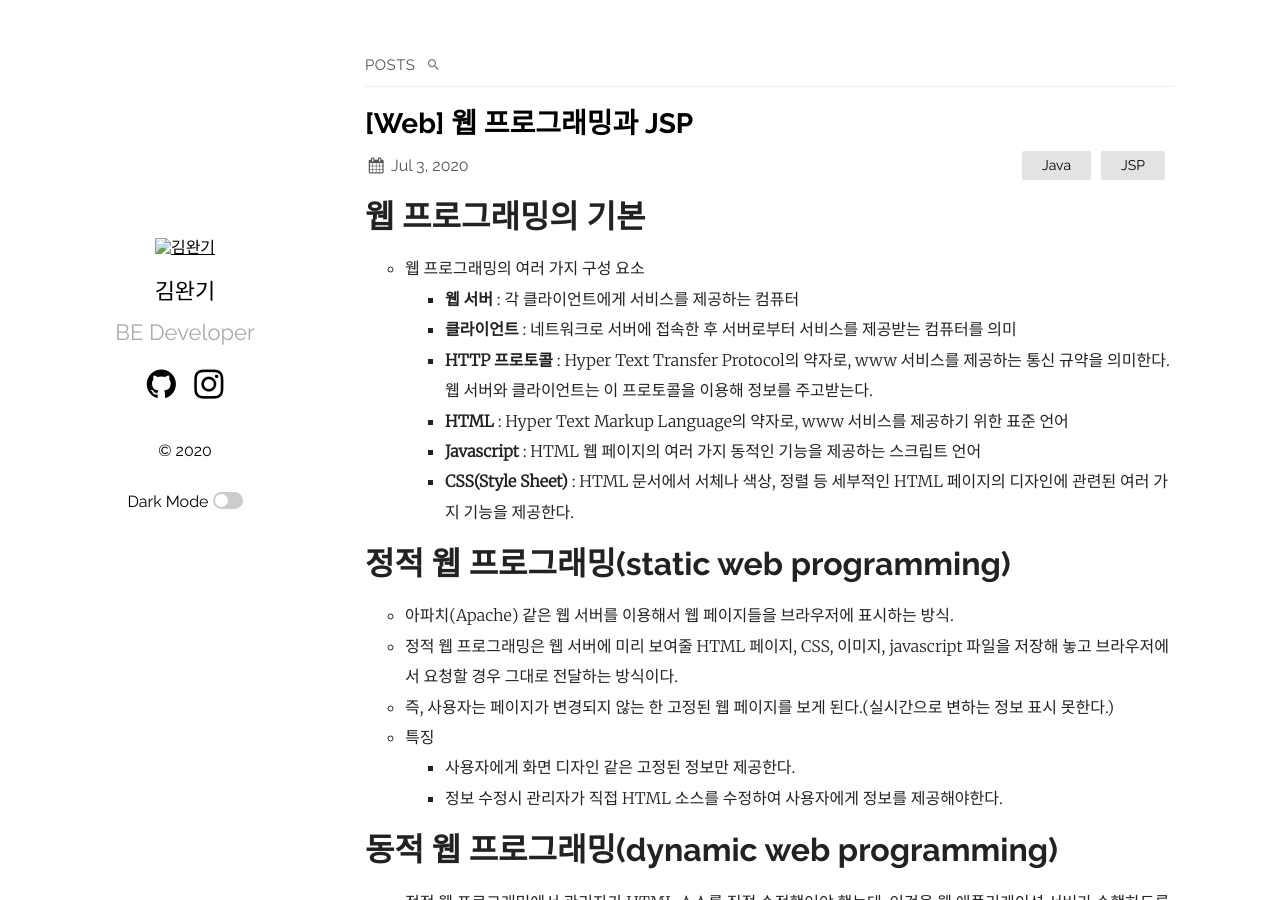
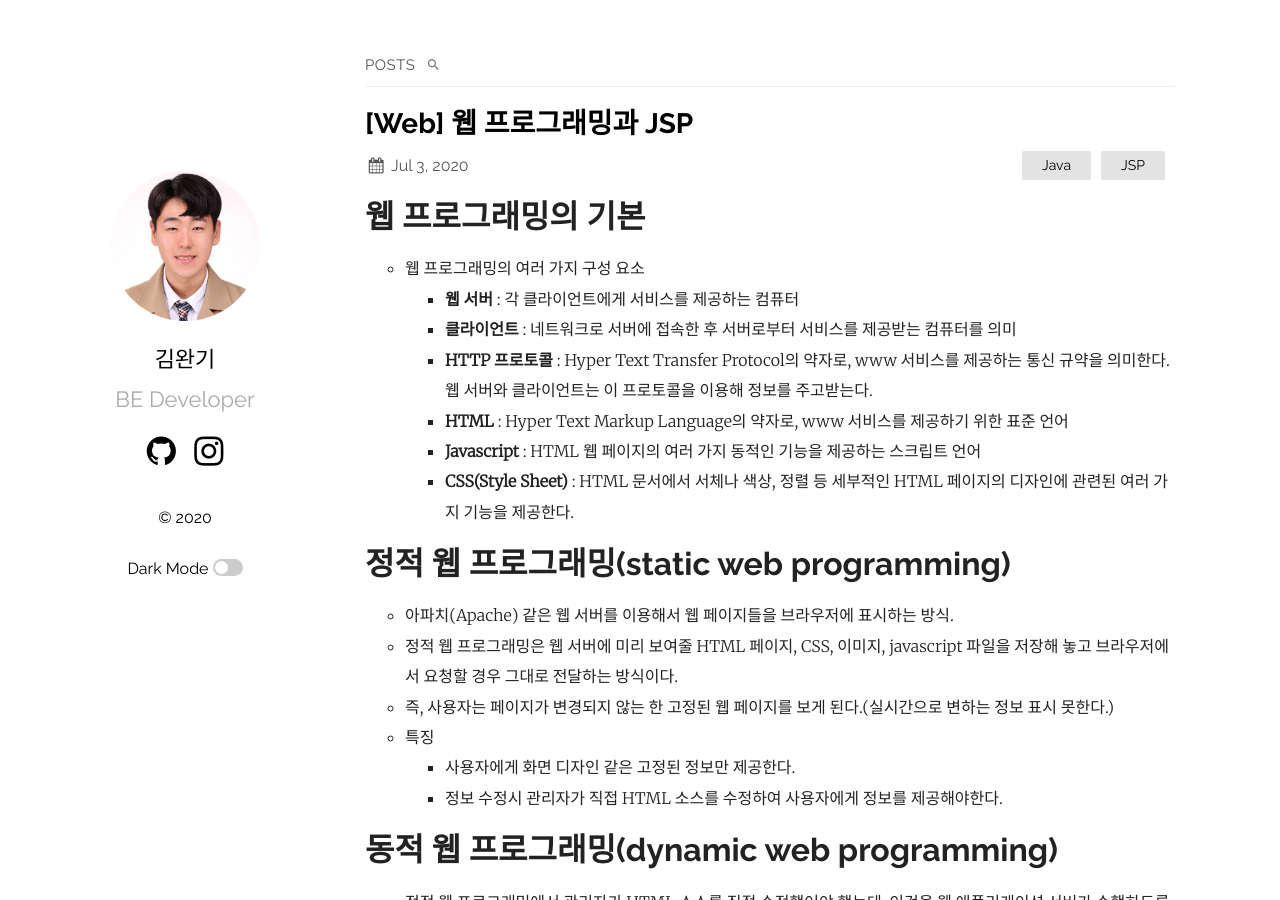
Before and after one commit to mycool0905/mycool0905.github.io, a Jekyll site: the page built from index.md, in a window 1280 px wide and 900 px high. Built offline with Jekyll 4.4.1, drawn with Linux system fonts in a browser that asks for light colours.

Commit message:
config changed

```diff
--- a/_layouts/default.html
+++ b/_layouts/default.html
@@ -8,7 +8,7 @@
 <body>
   <main class="container">
     <section class="about">
-      <a href="/"><img src="{{ "/assets/portfolio.png" | relative_url }}" alt="{{ site.plainwhite.name }}"></a>
+      <a href="/"><img src="{{ "/assets/images/portfolio.png" | relative_url }}" alt="{{ site.plainwhite.name }}"></a>
       <h2 id="title">
         <a href="/">{{ site.plainwhite.name }}</a>
       </h2>
```
